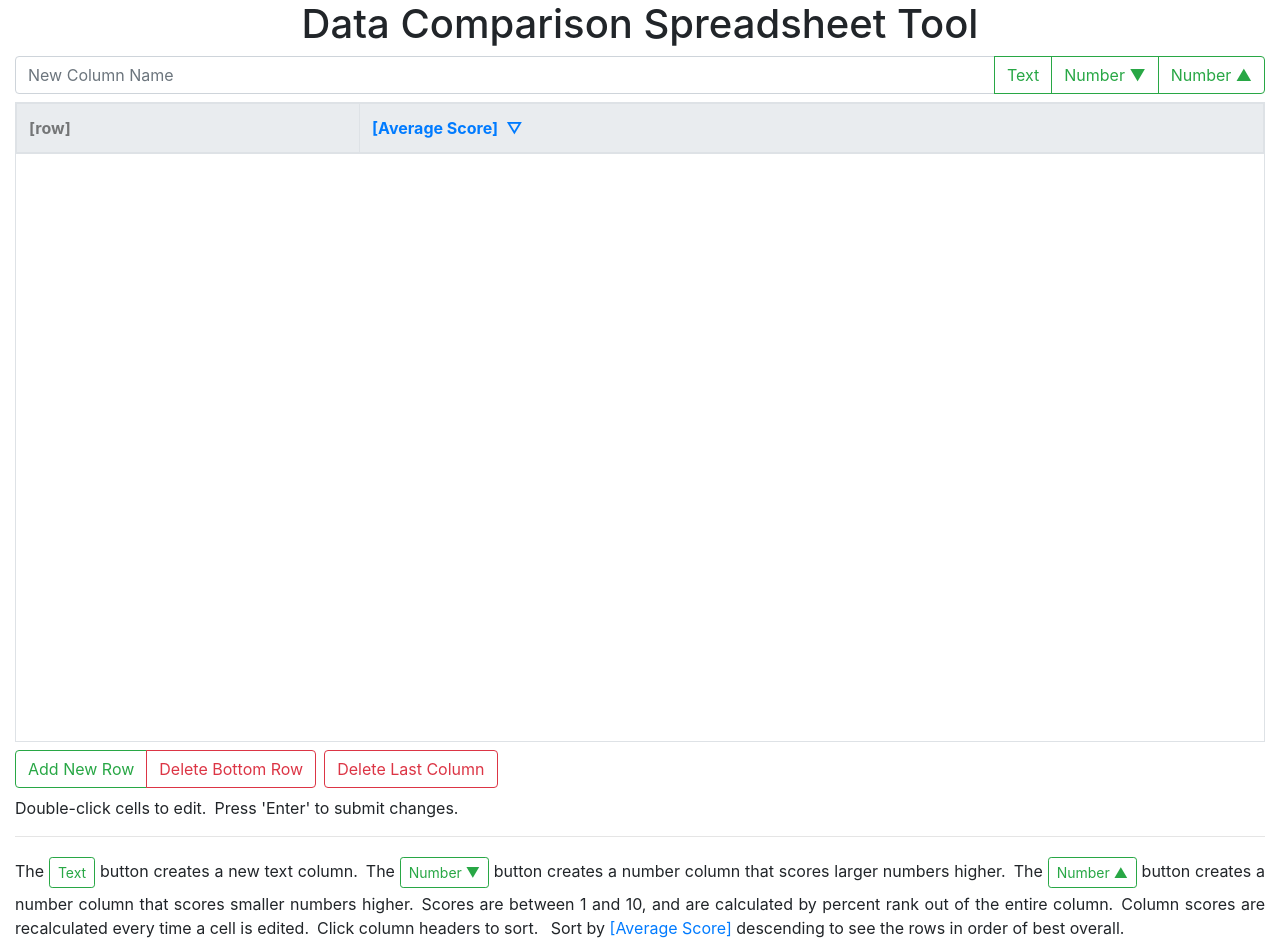
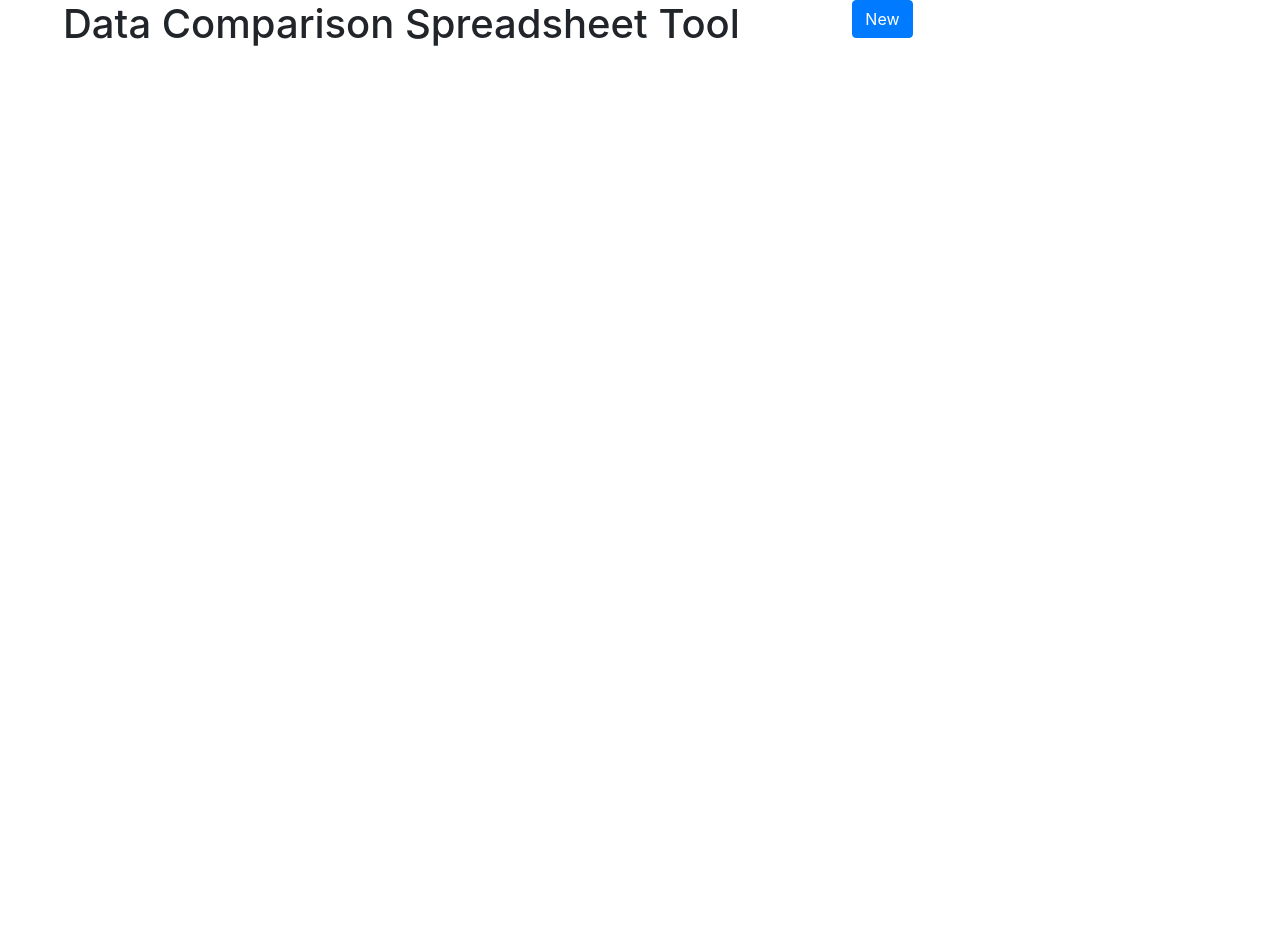
Before and after one commit to caseinpoint/Data_Comparison_Spreadsheet, a React (Create React App) app: page / in a window 1280 px wide. Shown: the top 952 px of the page. After the commit the page ends 800 px from the top, so only its background shows below. Built offline with nearby package versions, Linux system fonts and the light colour scheme; the HTML template or start-up script is replaced by a standard one.

Commit message:
started adding routing

```diff
--- a/src/App.js
+++ b/src/App.js
@@ -1,93 +1,31 @@
 import React from 'react';
-import Table from './components/Table';
+import 'react-router';
+import {BrowserRouter, Route, Link, Redirect} from 'react-router-dom';
+import TableContainer from './components/TableContainer';
 
 export default class App extends React.Component {
-	constructor(props) {
-		super(props);
-		this.state = {
-			newCol: '',
-			columns: [{ id: 'col0avg', name: '[Average Score]', type: 1, sort: '▽' }],
-			numRows: 0
-		};
-		this.handleColInputChange = this.handleColInputChange.bind(this);
-		this.handleNewCol = this.handleNewCol.bind(this);
-		this.handleDelCol = this.handleDelCol.bind(this);
-		this.handleNewRow = this.handleNewRow.bind(this);
-		this.handleDelRow = this.handleDelRow.bind(this);
-	}
-
-	handleColInputChange(event) {
-		this.setState({ newCol: event.target.value });
-	}
-
-	handleNewCol(event) {
-		let text = this.state.newCol.trim();
-		if (text.length > 0) {
-			let cols = this.state.columns.map(x => x);
-			let avg = cols.pop(); // colAvg is always last
-			let type = 't';
-			if (event.target.name === '+') type = 1;
-			else if (event.target.name === '-') type = -1;
-			cols.push({ id: 'col' + cols.length, name: text, type: type, sort: '' });
-			avg.id = 'col' + cols.length + 'avg';
-			cols.push(avg);
-			this.setState({ columns: cols, newCol: '' });
-		}
-	}
-
-	handleDelCol() {
-		if (this.state.columns.length > 1) {
-			let cols = this.state.columns.map(x => x);
-			let avg = cols.pop(); // colAvg is always last
-			cols.pop();
-			avg.id = 'col' + cols.length + 'avg';
-			cols.push(avg);
-			this.setState({ columns: cols });
-		}
-	}
-
-	handleNewRow() {
-		const num = this.state.numRows + 1;
-		this.setState({ numRows: num });
-	}
-
-	handleDelRow() {
-		if (this.state.numRows > 0) {
-			const num = this.state.numRows - 1;
-			this.setState({ numRows: num });
-		}
-	}
+	// constructor(props) {
+	// 	super(props);
+	// 	this.state = {
+	//
+	// 	};
+	// }
 
 	render() {
 		return (
-			<div className="container-fluid">
-				<h1 className="text-center">Data Comparison Spreadsheet Tool</h1>
-				<div className="input-group mb-2">
-					<input className="form-control" type="text" placeholder="New Column Name" value={this.state.newCol}
-						onChange={this.handleColInputChange}/>
-					<div className="input-group-append btn-group">
-						<button className="btn btn-outline-success" name="t" onClick={this.handleNewCol}>Text</button>
-						<button className="btn btn-outline-success" name="+" onClick={this.handleNewCol}>Number ▼</button>
-						<button className="btn btn-outline-success" name="-" onClick={this.handleNewCol}>Number ▲</button>
+			<BrowserRouter>
+				<div className="container-fluid">
+					<div className="row px-5">
+						<div className="col-8">
+							<h1>Data Comparison Spreadsheet Tool</h1>
+						</div>
+						<div className="col-4">
+							<Link to="/new" className="btn btn-primary">New</Link>
+						</div>
 					</div>
+					<Route path="/new" component={TableContainer}/>
 				</div>
-				<Table key="table" columns={this.state.columns} numRows={this.state.numRows}/>
-				<div className="btn-group mt-2 mr-2">
-					<button className="btn btn-outline-success" onClick={this.handleNewRow}>Add New Row</button>
-					<button className="btn btn-outline-danger" onClick={this.handleDelRow}>Delete Bottom Row</button>
-				</div>
-				<button className="btn btn-outline-danger mt-2" onClick={this.handleDelCol}>Delete Last Column</button>
-				<p className="mt-2">Double-click cells to edit.&ensp;Press 'Enter' to submit changes.</p>
-				<hr/>
-				<p className="text-justify">The <span className="my-1 btn btn-sm btn-outline-success">Text</span> button creates
-				a new text column.&ensp;The <span className="my-1 btn btn-sm btn-outline-success">Number ▼</span> button creates
-				a number column that scores larger numbers higher.&ensp;The&nbsp;
-				<span className="my-1 btn btn-sm btn-outline-success">Number ▲</span> button creates a number column that scores
-				smaller numbers higher.&ensp;Scores are between 1 and 10, and are calculated by percent rank out of the entire
-				column.&ensp;Column scores are recalculated every time a cell is edited.&ensp;Click column headers to sort.
-				&ensp;Sort by <span className="text-primary">[Average Score]</span> descending to see the rows in order of best
-				overall.</p>
-			</div>
+			</BrowserRouter>
 		);
 	}
 }
--- /dev/null
+++ b/src/components/TableContainer.js
@@ -0,0 +1,92 @@
+import React from 'react';
+import Table from './Table';
+
+export default class TableContainer extends React.Component {
+	constructor(props) {
+		super(props);
+		this.state = {
+			newCol: '',
+			columns: [{ id: 'col0avg', name: '[Average Score]', type: 1, sort: '▽' }],
+			numRows: 0
+		};
+		this.handleColInputChange = this.handleColInputChange.bind(this);
+		this.handleNewCol = this.handleNewCol.bind(this);
+		this.handleDelCol = this.handleDelCol.bind(this);
+		this.handleNewRow = this.handleNewRow.bind(this);
+		this.handleDelRow = this.handleDelRow.bind(this);
+	}
+
+	handleColInputChange(event) {
+		this.setState({ newCol: event.target.value });
+	}
+
+	handleNewCol(event) {
+		let text = this.state.newCol.trim();
+		if (text.length > 0) {
+			let cols = this.state.columns.map(x => x);
+			let avg = cols.pop(); // colAvg is always last
+			let type = 't';
+			if (event.target.name === '+') type = 1;
+			else if (event.target.name === '-') type = -1;
+			cols.push({ id: 'col' + cols.length, name: text, type: type, sort: '' });
+			avg.id = 'col' + cols.length + 'avg';
+			cols.push(avg);
+			this.setState({ columns: cols, newCol: '' });
+		}
+	}
+
+	handleDelCol() {
+		if (this.state.columns.length > 1) {
+			let cols = this.state.columns.map(x => x);
+			let avg = cols.pop(); // colAvg is always last
+			cols.pop();
+			avg.id = 'col' + cols.length + 'avg';
+			cols.push(avg);
+			this.setState({ columns: cols });
+		}
+	}
+
+	handleNewRow() {
+		const num = this.state.numRows + 1;
+		this.setState({ numRows: num });
+	}
+
+	handleDelRow() {
+		if (this.state.numRows > 0) {
+			const num = this.state.numRows - 1;
+			this.setState({ numRows: num });
+		}
+	}
+
+	render() {
+		return (
+			<div>
+				<div className="input-group mb-2">
+					<input className="form-control" type="text" placeholder="New Column Name" value={this.state.newCol}
+						onChange={this.handleColInputChange}/>
+					<div className="input-group-append btn-group">
+						<button className="btn btn-outline-success" name="t" onClick={this.handleNewCol}>Text</button>
+						<button className="btn btn-outline-success" name="+" onClick={this.handleNewCol}>Number ▼</button>
+						<button className="btn btn-outline-success" name="-" onClick={this.handleNewCol}>Number ▲</button>
+					</div>
+				</div>
+				<Table key="table" columns={this.state.columns} numRows={this.state.numRows}/>
+				<div className="btn-group mt-2 mr-2">
+					<button className="btn btn-outline-success" onClick={this.handleNewRow}>Add New Row</button>
+					<button className="btn btn-outline-danger" onClick={this.handleDelRow}>Delete Bottom Row</button>
+				</div>
+				<button className="btn btn-outline-danger mt-2" onClick={this.handleDelCol}>Delete Last Column</button>
+				<p className="mt-2">Double-click cells to edit.&ensp;Press 'Enter' to submit changes.</p>
+				<hr/>
+				<p className="text-justify">The <span className="my-1 btn btn-sm btn-outline-success">Text</span> button creates
+				a new text column.&ensp;The <span className="my-1 btn btn-sm btn-outline-success">Number ▼</span> button creates
+				a number column that scores larger numbers higher.&ensp;The&nbsp;
+				<span className="my-1 btn btn-sm btn-outline-success">Number ▲</span> button creates a number column that scores
+				smaller numbers higher.&ensp;Scores are between 1 and 10, and are calculated by percent rank out of the entire
+				column.&ensp;Column scores are recalculated every time a cell is edited.&ensp;Click column headers to sort.
+				&ensp;Sort by <span className="text-primary">[Average Score]</span> descending to see the rows in order of best
+				overall.</p>
+			</div>
+		);
+	}
+}
```
